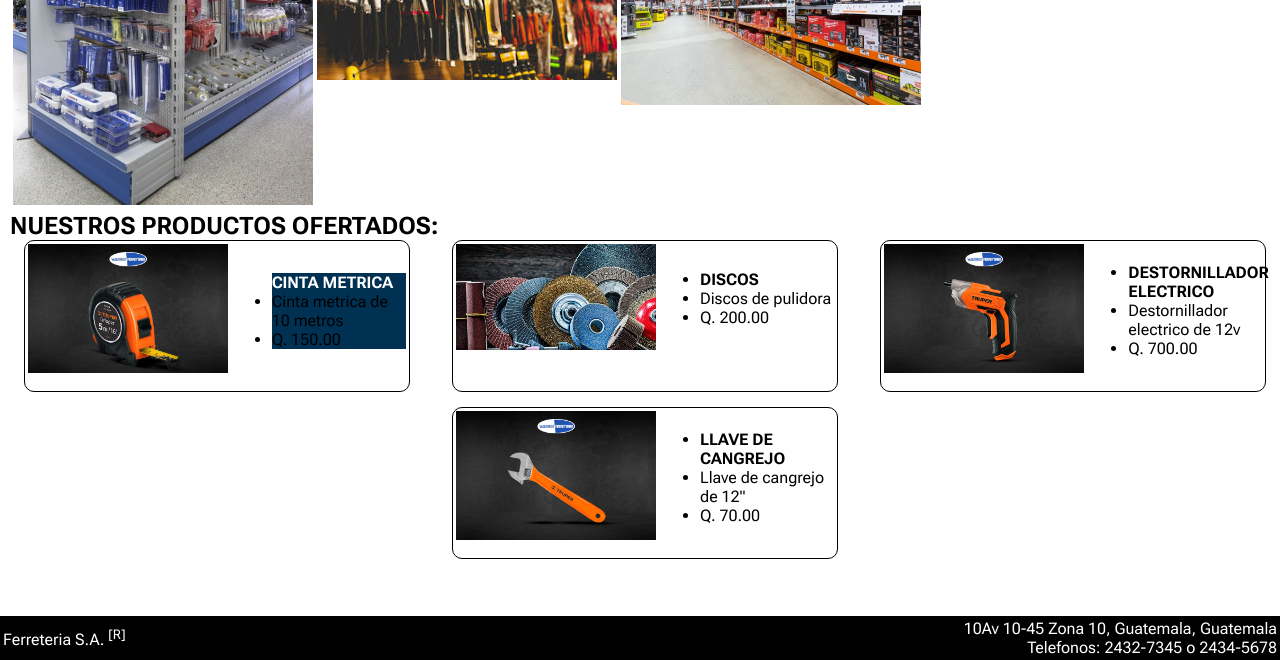
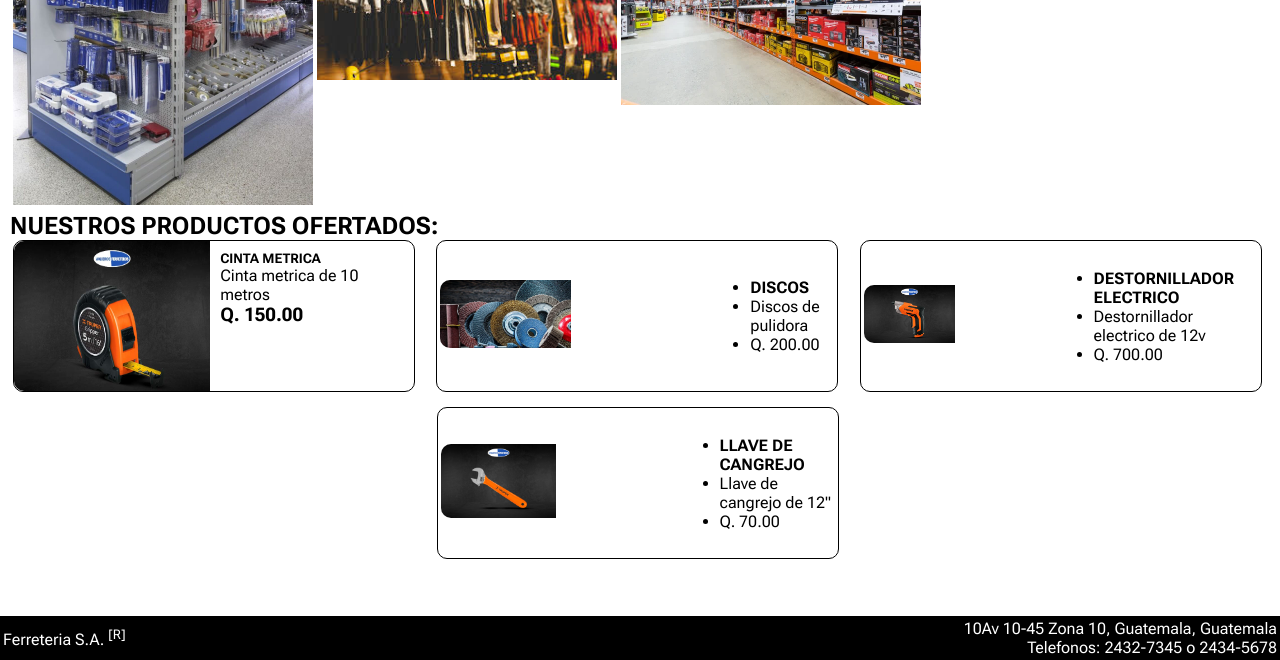
Before and after one commit to eduardo207/2025-desarrollo-web-v2, a PHP site: page / in a window 1280 px wide. Shown: the part 667-1327 px from the top of the page. Run offline with PHP 8.4, Linux system fonts and the light colour scheme.

Commit message:
aplicación de flex para ferreteria s.a.
aplicación de flex para ferreteria s.a.

```diff
--- a/ferreteria-sa-responsive/index.html
+++ b/ferreteria-sa-responsive/index.html
@@ -45,18 +45,12 @@
         <h2>NUESTROS PRODUCTOS OFERTADOS:</h2>
         <div class="product-container">
             <div class="product-item">
-                <table>
-                    <tr>
-                        <td><img src="images/oferta-1.jpg" alt="oferta 1" width="200px"></td>
-                        <td>
-                            <ul>
-                                <li class="product-info-list"><b>CINTA METRICA</b></li>
-                                <li class="product-info-list">Cinta metrica de 10 metros</li>
-                                <li class="product-info-list">Q. 150.00</li>
-                            </ul>
-                        </td>
-                    </tr>
-                </table>
+                <img src="images/oferta-1.jpg" alt="oferta 1">
+                <div class="product-detail">
+                    <h5>CINTA METRICA</h5>
+                    <p>Cinta metrica de 10 metros</p>
+                    <h3>Q. 150.00</h3>
+                </div>
             </div>
 
             <div class="product-item">
--- a/ferreteria-sa-responsive/styles.css
+++ b/ferreteria-sa-responsive/styles.css
@@ -90,6 +90,7 @@
     justify-content: space-around;
     flex-wrap: wrap;
     gap: 15px;
+    margin-right: 15px !important;
 }
 
 .product-item{
@@ -97,9 +98,20 @@
     border: 1px solid #000000;
     transition: box-shadow 0.3s ease-in-out;
     height: 150px;
-    width: 30vw;
+    flex: 0 1 400px;
+    display: flex;
 }
 
 .product-item:hover{
     box-shadow: 5px 5px 5px #003152;
 }
+
+.product-detail{
+    width:49%;
+    padding:10px;
+}
+
+.product-item img{
+    width:49%;
+    border-radius: 10px 0 0 10px;
+}
```
